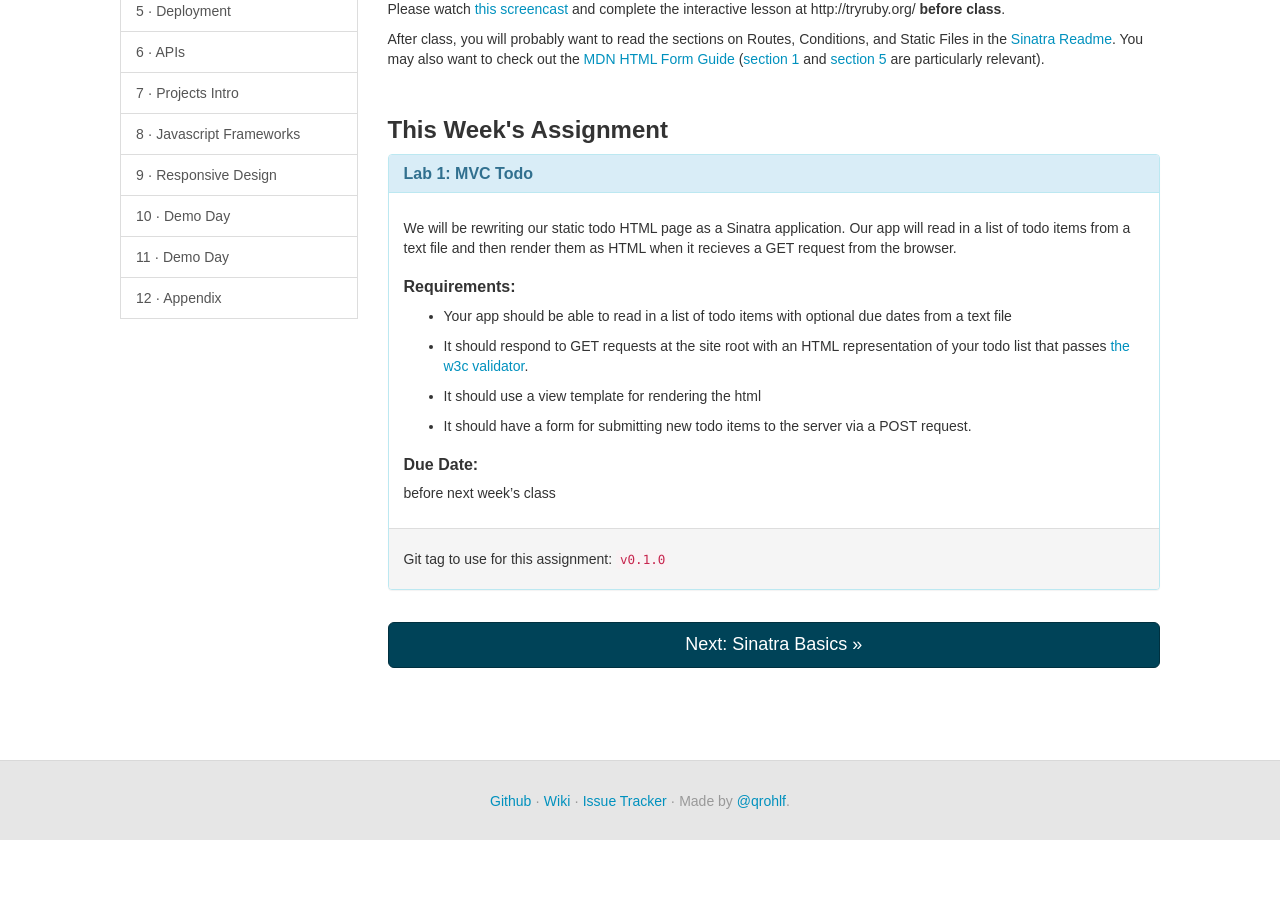
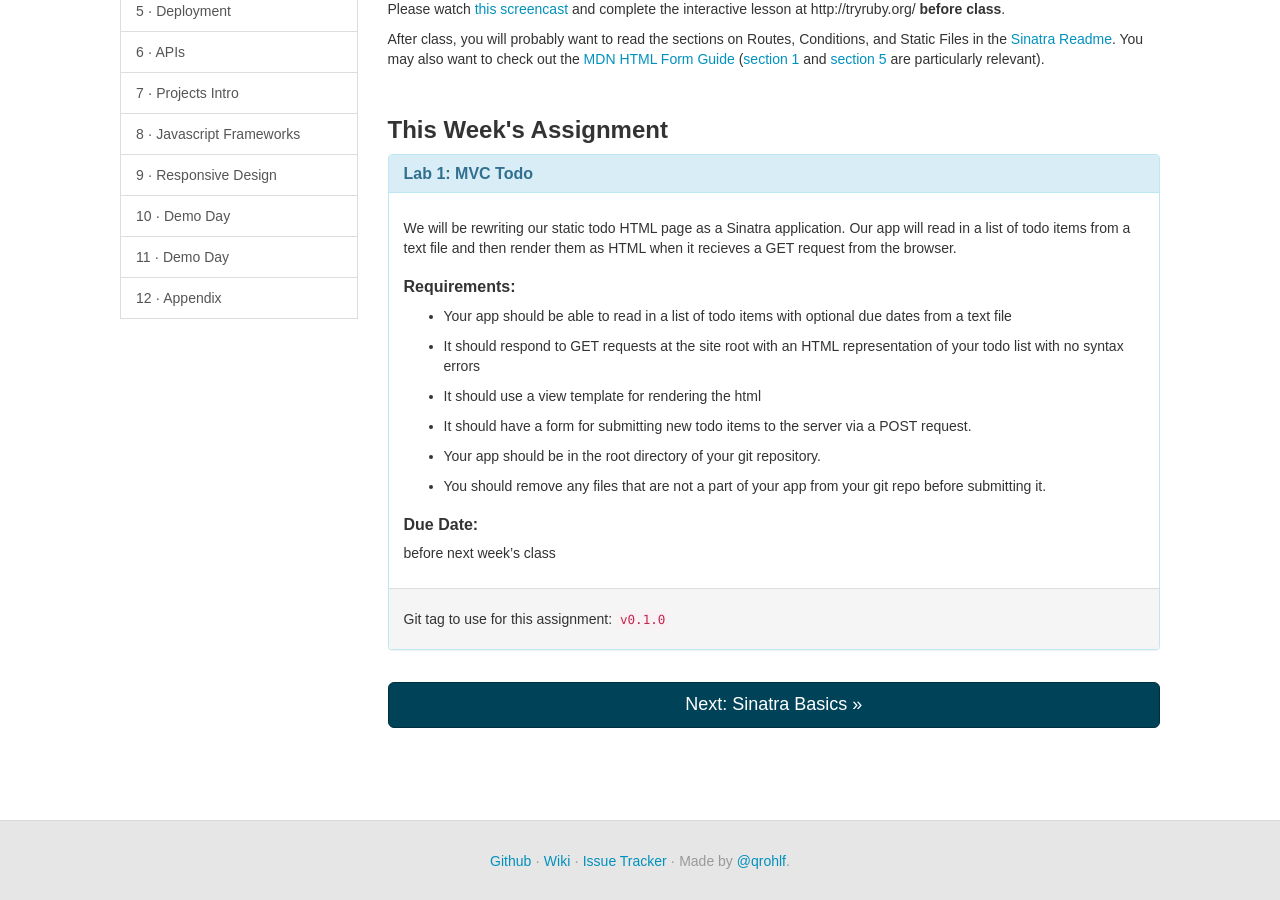
Before and after one commit to qrohlf/sensible-web-development, a Jekyll site: the page built from _chapters/1/0-up-and-running.md, in a window 1280 px wide and 900 px high, scrolled down 790 px. Built offline with Jekyll 4.4.1, drawn with Linux system fonts in a browser that asks for light colours; Markdown is read by kramdown in place of the engine named in the settings; before the commit the page ends 1630 px from its top, so only the background shows below that.

Commit message:
clarify lab 1 requirements

```diff
--- a/_chapters/1/0-up-and-running.md
+++ b/_chapters/1/0-up-and-running.md
@@ -27,9 +27,11 @@ assignment:
     summary: We will be rewriting our static todo HTML page as a Sinatra application. Our app will read in a list of todo items from a text file and then render them as HTML when it recieves a GET request from the browser.
     requirements:
         - Your app should be able to read in a list of todo items with optional due dates from a text file
-        - It should respond to GET requests at the site root with an HTML representation of your todo list that passes <a href="http://validator.w3.org">the w3c validator</a>.
+        - It should respond to GET requests at the site root with an HTML representation of your todo list with no syntax errors
         - It should use a view template for rendering the html
         - It should have a form for submitting new todo items to the server via a POST request.
+        - Your app should be in the root directory of your git repository.
+        - You should remove any files that are not a part of your app from your git repo before submitting it.
     due: before next week's class
     tag: v0.1.0
 ---
```
